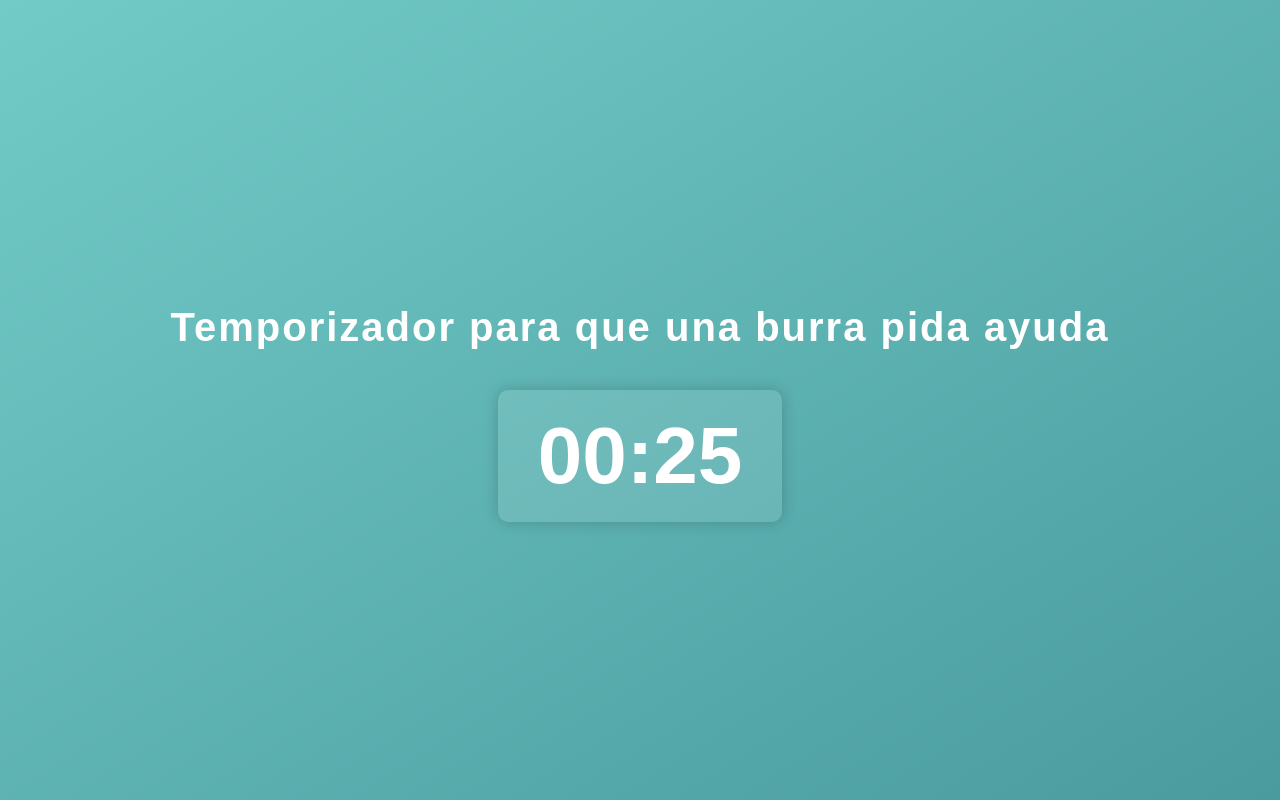
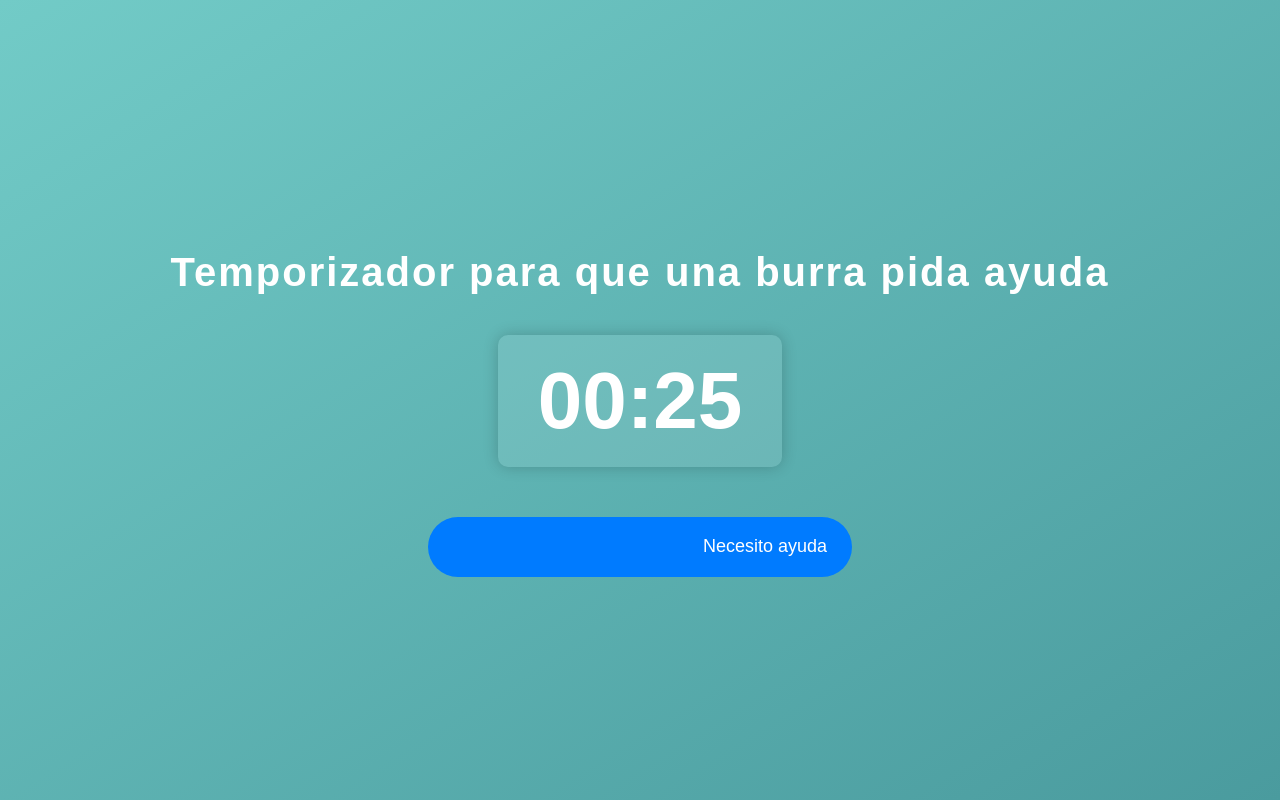
Before and after one commit to OscarJante/Temporizador, a plain HTML site: page 30segundos.html in a window 1280 px wide. Drawn offline with Linux system fonts and the light colour scheme.

Commit message:
Update 30segundos.html

```diff
--- a/30segundos.html
+++ b/30segundos.html
@@ -4,6 +4,7 @@
     <meta charset="UTF-8">
     <meta name="viewport" content="width=device-width, initial-scale=1.0">
     <title>Temporizador de 30 Segundos</title>
+    <link href="https://fonts.googleapis.com/icon?family=Material+Icons" rel="stylesheet">
     <style>
         /* Estilos generales */
         body {
@@ -11,6 +12,7 @@
             margin: 0;
             padding: 0;
             display: flex;
+            flex-direction: column;
             justify-content: center;
             align-items: center;
             height: 100vh;
@@ -43,6 +45,32 @@
             transition: transform 0.3s ease-in-out;
         }
 
+        /* Estilos para el botón de WhatsApp */
+        .whatsapp-btn {
+            display: flex;
+            align-items: center;
+            justify-content: center;
+            background-color: #007bff; /* Azul más fuerte */
+            color: white;
+            padding: 15px 25px;
+            border-radius: 50px;
+            font-size: 18px;
+            text-decoration: none;
+            border: none;
+            cursor: pointer;
+            margin-top: 50px;
+            width: auto;
+        }
+
+        .whatsapp-btn .whatsapp-icon {
+            font-size: 30px;
+            margin-right: 10px;
+        }
+
+        .whatsapp-btn:hover {
+            background-color: #0056b3; /* Azul más oscuro al pasar el ratón */
+        }
+
         /* Sonido de alerta */
         audio {
             display: none;
@@ -55,6 +83,11 @@
         <div id="timer">00:30</div>
     </div>
     <audio id="alarmSound" src="https://www.soundjay.com/button/beep-07.mp3"></audio>
+
+    <!-- Botón de WhatsApp -->
+    <a href="https://wa.me/524775643354?text=Hola%20necesito%20ayuda" class="whatsapp-btn" target="_blank">
+        <span class="material-icons whatsapp-icon">whatsapp</span> Necesito ayuda
+    </a>
 
     <script>
         let timeLeft = 30; // 30 segundos
```
